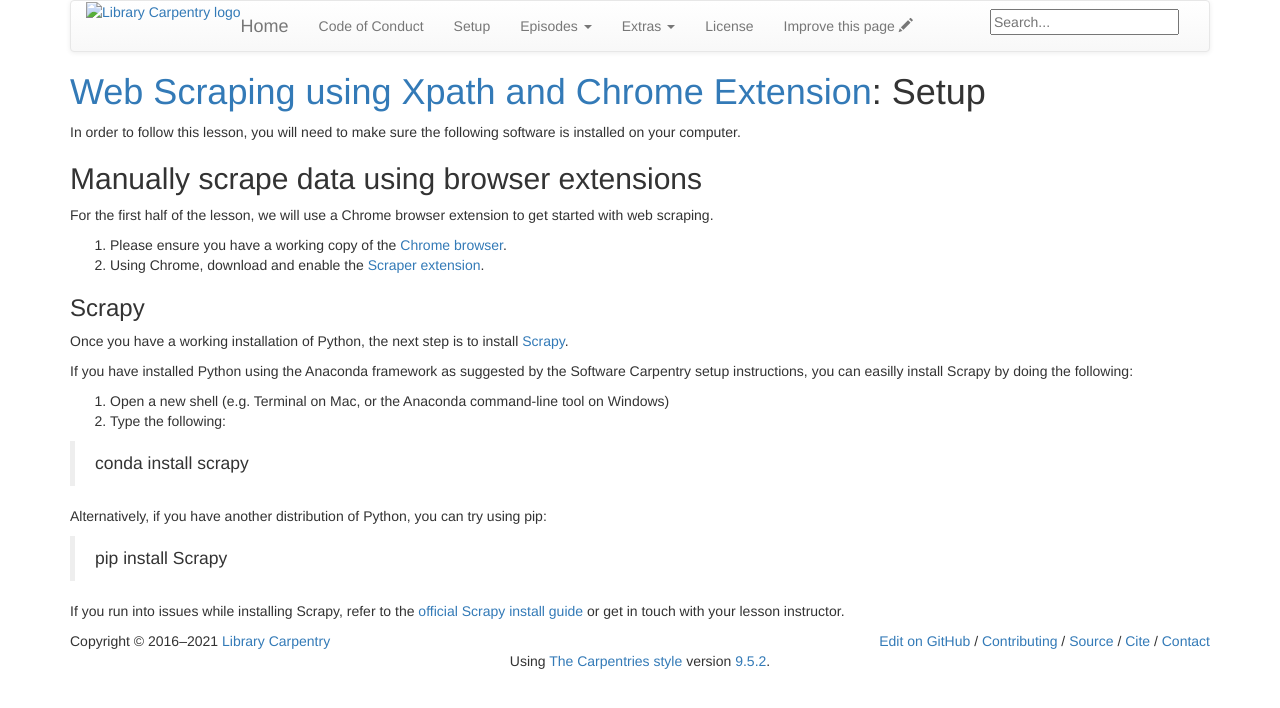
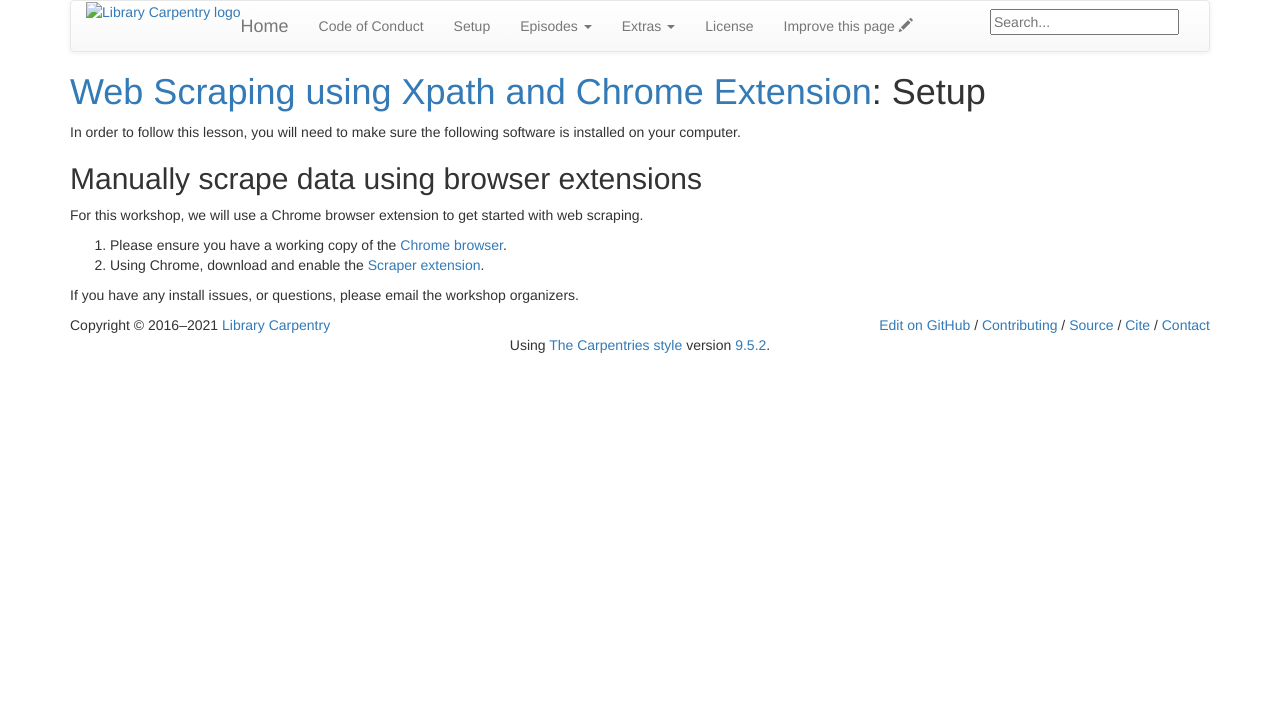
Before and after one commit to UCSBCarpentry/Love-Data-Week-Webscraping, a Jekyll site: the page built from setup.md, in a window 1280 px wide. Shown: the top 708 px of the page. Built offline with Jekyll 4.4.1, drawn with Linux system fonts in a browser that asks for light colours; nearby versions of some CDN libraries; library files that are not in the unit come from our copies.

Commit message:
remove scrapy reference in setup

```diff
--- a/setup.md
+++ b/setup.md
@@ -7,32 +7,9 @@ In order to follow this lesson, you will need to make sure the following softwar
 
 ## Manually scrape data using browser extensions
 
-For the first half of the lesson, we will use a Chrome browser extension to get started with web scraping.
+For this workshop, we will use a Chrome browser extension to get started with web scraping.
 
 1. Please ensure you have a working copy of the [Chrome browser](https://www.google.com/intl/en/chrome/browser/).
 2. Using Chrome, download and enable the [Scraper extension](https://chrome.google.com/webstore/detail/scraper/mbigbapnjcgaffohmbkdlecaccepngjd).
 
-
-### Scrapy
-
-Once you have a working installation of Python, the next step is to install [Scrapy](https://scrapy.org/).
-
-If you have installed Python using the Anaconda framework as suggested by the Software Carpentry setup instructions,
-you can easilly install Scrapy by doing the following:
-
-1. Open a new shell (e.g. Terminal on Mac, or the Anaconda command-line tool on Windows)
-2. Type the following:
-
-> conda install scrapy
->
-{: .source}
-
-Alternatively, if you have another distribution of Python, you can try using pip:
-
-> pip install Scrapy
->
-{: .source}
-
-If you run into issues while installing Scrapy, refer to the
-[official Scrapy install guide](https://doc.scrapy.org/en/latest/intro/install.html#intro-install)
-or get in touch with your lesson instructor.
+If you have any install issues, or questions, please email the workshop organizers.
```
